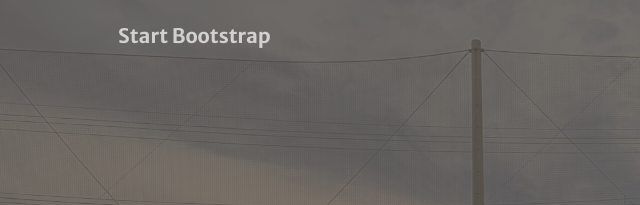
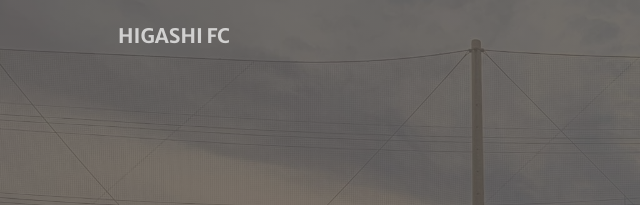
Before and after one commit to looreypun/higashi, a plain HTML site: page index.html in a window 1280 px wide. Shown: the top 205 px of the page, 0-640 px from the left. Drawn offline with nearby package versions, Linux system fonts and the light colour scheme; some packages are replaced by stand-ins of ours; a script that the page names is missing.

Commit message:
Update index.html

```diff
--- a/index.html
+++ b/index.html
@@ -22,7 +22,7 @@
         <!-- Navigation-->
         <nav class="navbar navbar-expand-lg navbar-light fixed-top py-3" id="mainNav">
             <div class="container px-4 px-lg-5">
-                <a class="navbar-brand" href="#page-top">Start Bootstrap</a>
+                <a class="navbar-brand" href="#page-top">HIGASHI FC</a>
                 <button class="navbar-toggler navbar-toggler-right" type="button" data-bs-toggle="collapse" data-bs-target="#navbarResponsive" aria-controls="navbarResponsive" aria-expanded="false" aria-label="Toggle navigation"><span class="navbar-toggler-icon"></span></button>
                 <div class="collapse navbar-collapse" id="navbarResponsive">
                     <ul class="navbar-nav ms-auto my-2 my-lg-0">
```
